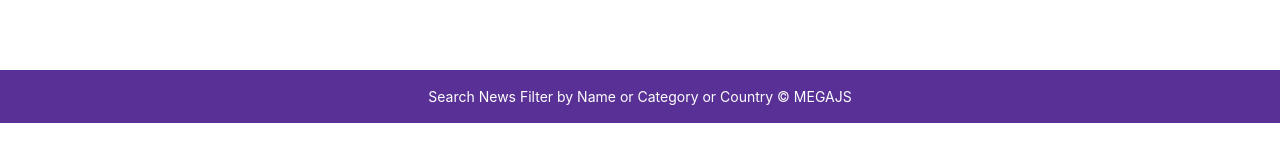
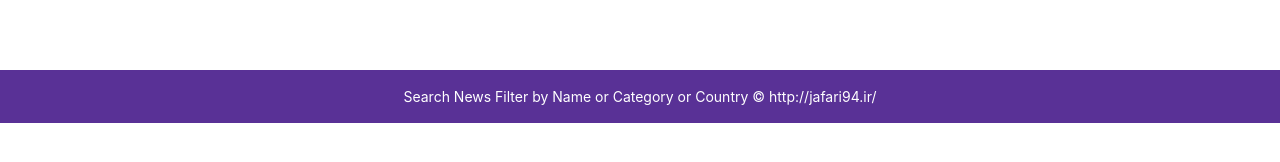
Before and after one commit to ruhollahjafari1994/NewsAPI, a plain HTML site: page index.html in a window 1280 px wide. Shown: the part 580-742 px from the top of the page. Drawn offline with Linux system fonts and the light colour scheme.

Commit message:
Completed!

```diff
--- a/index.html
+++ b/index.html
@@ -59,9 +59,9 @@
                <div id="message"></div>
             </div>
 
-           <footer class="mt-5 p-3 text-center bg-primary">
-              Search News Filter by Name or Category or Country &copy; MEGAJS
-           </footer>
+     <footer class="mt-5 p-3 text-center bg-primary">
+         Search News Filter by Name or Category or Country &copy; http://jafari94.ir/
+     </footer>
 
           <script src="js/News.js"></script>
           <script src="js/ui.js"></script>
```
